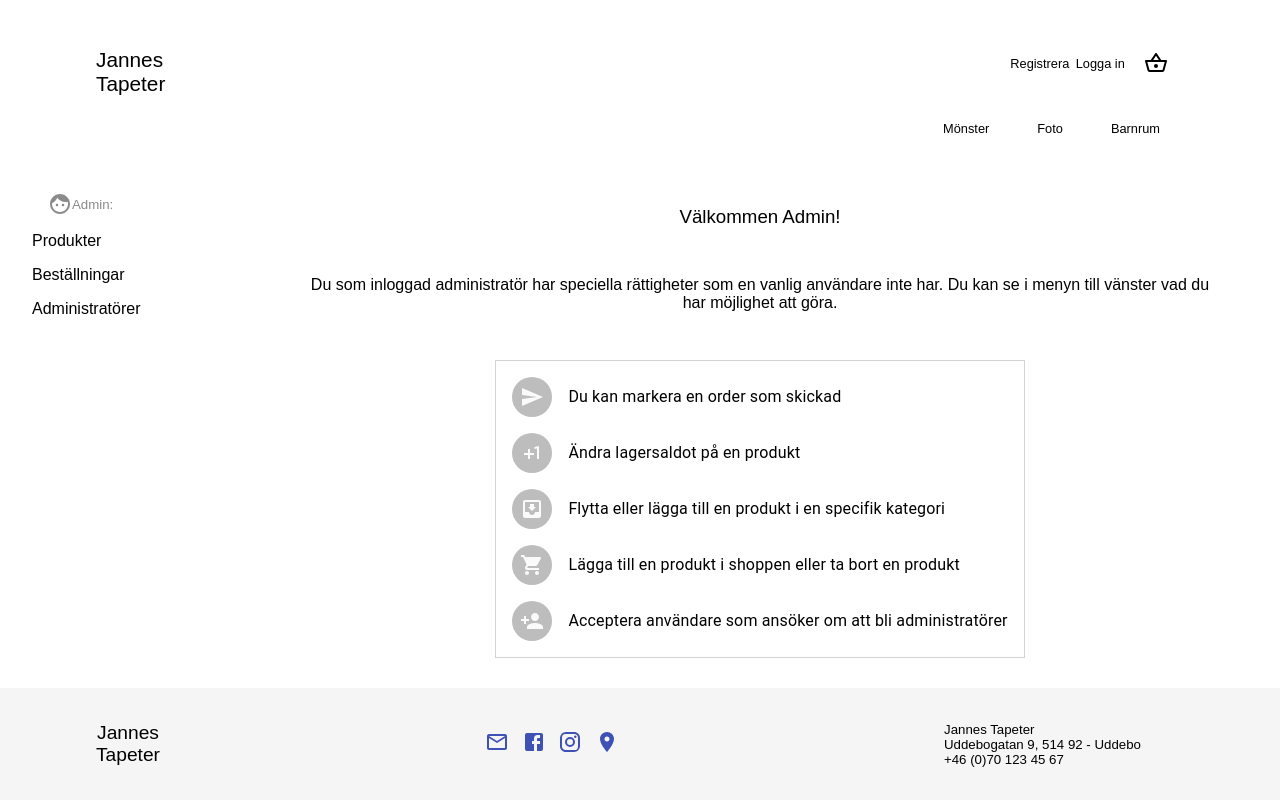
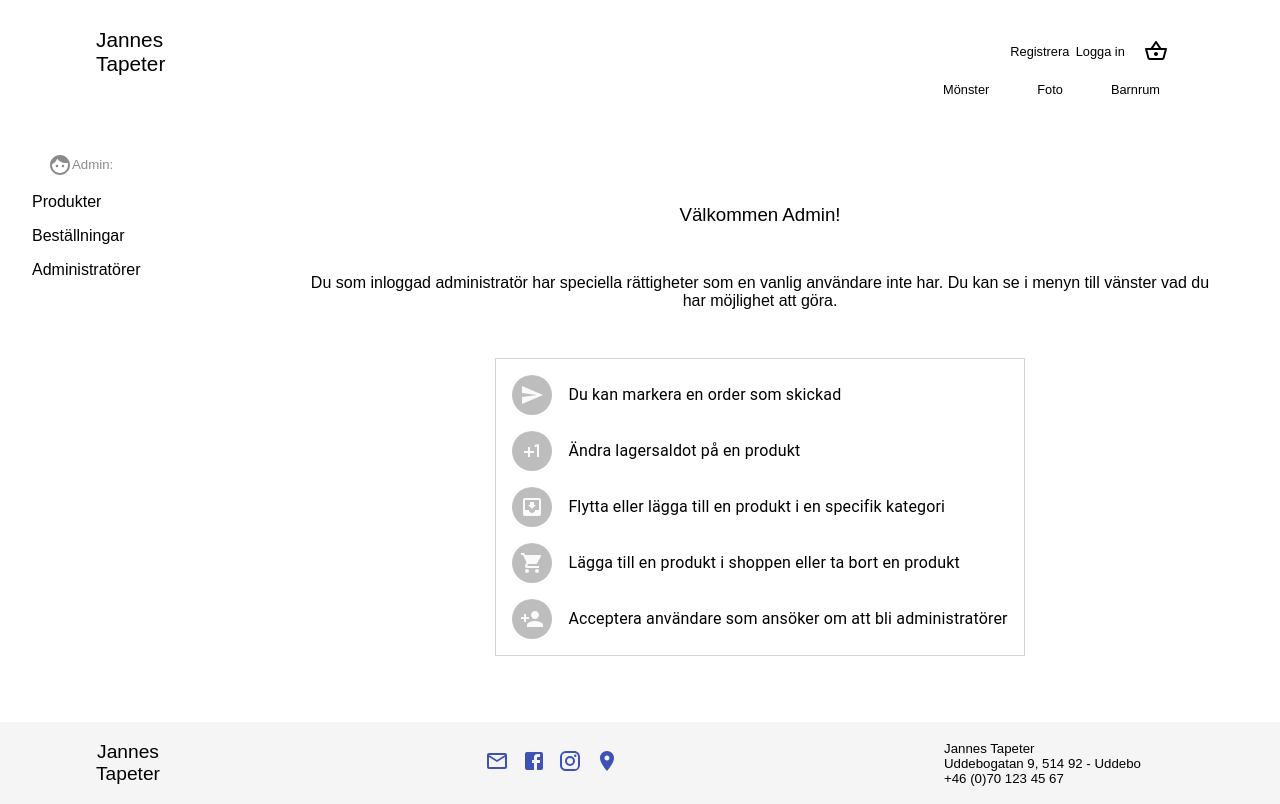
Before and after one commit to MTLY-1610/e-shop-Jannes-Tapeter, a React (Create React App) app in the folder client/: page /admin/welcome in a window 1280 px wide. Built offline with nearby package versions, Linux system fonts and the light colour scheme; no server answers; a web font is replaced by a local one.

Commit message:
100%, comment out: height: calc(100vh - 18rem);

```diff
--- a/client/src/components/admindashboard/welcomeAdmin/welcomeAdmin.css
+++ b/client/src/components/admindashboard/welcomeAdmin/welcomeAdmin.css
@@ -4,7 +4,7 @@
     height:100%;
     flex-direction: row;
     justify-content: space-between;
-    height: calc(100vh - 18rem);
+    /* height: calc(100vh - 18rem);  */
 }
 
 
```
